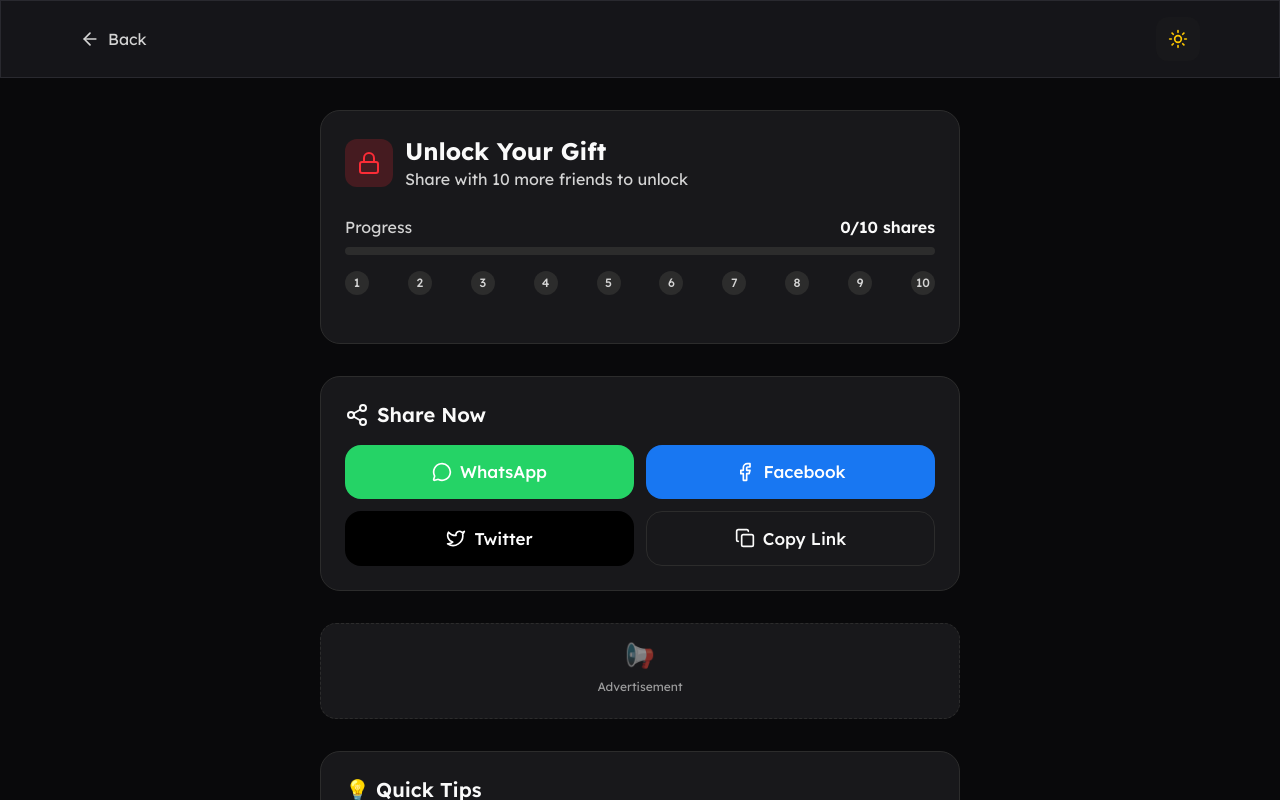
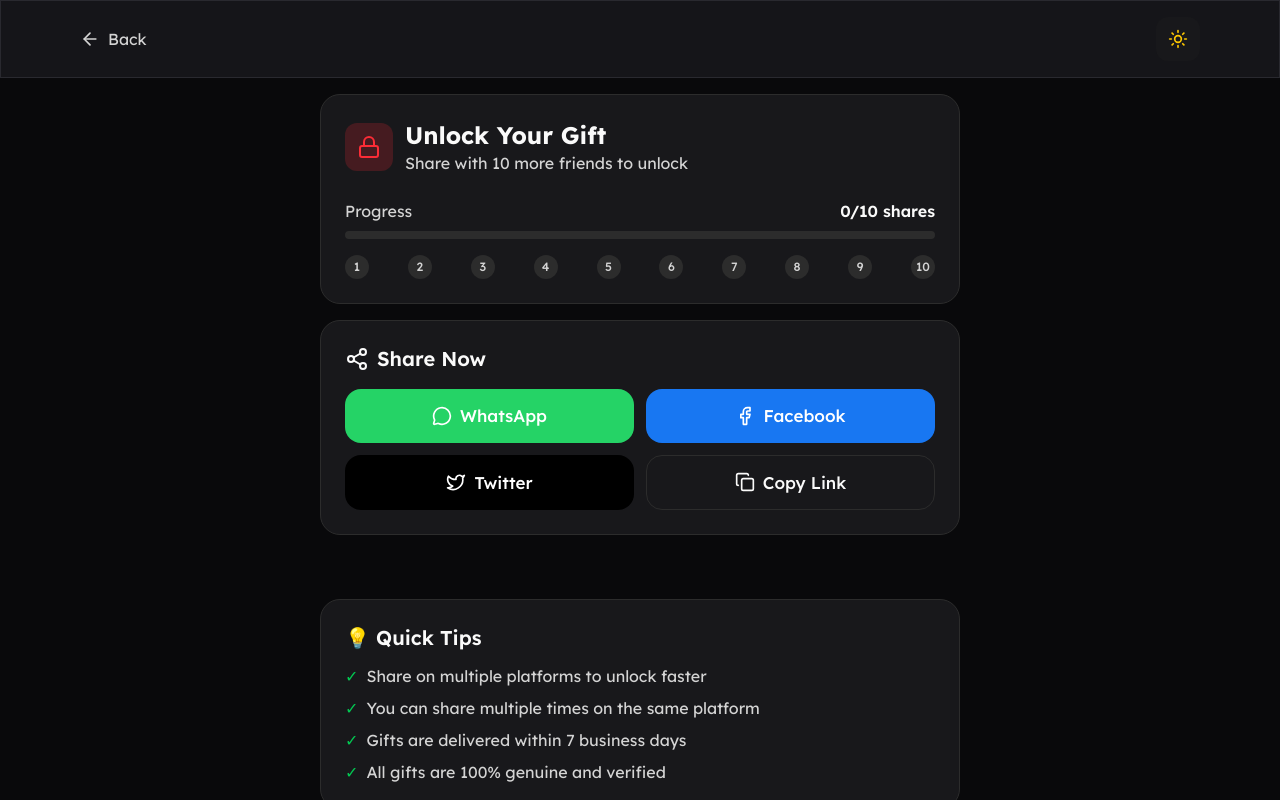
Before and after one commit to RohanNikumbh27/christmasgifts, a Next.js app: page /share in a window 1280 px wide. Shown: the top 800 px of the page. Built offline with nearby package versions, Linux system fonts and the light colour scheme.

Commit message:
ads added

```diff
--- a/src/app/page.tsx
+++ b/src/app/page.tsx
@@ -11,6 +11,7 @@
 import { PrizeShowcase } from "@/components/PrizeShowcase";
 import { Gift as GiftType } from "@/data/gifts";
 import { winners } from "@/data/winners";
+import NativeAd from "@/components/NativeAd";
 
 export default function Home() {
   const [showPopup, setShowPopup] = useState(false);
@@ -113,7 +114,7 @@
       {/* Ad Banner */}
       <section className="py-4 px-4">
         <div className="max-w-3xl mx-auto">
-          <AdBanner variant="horizontal" />
+          <AdBanner/>
         </div>
       </section>
 
@@ -138,6 +139,13 @@
               </div>
             ))}
           </div>
+        </div>
+      </section>
+
+      {/* Native Ad after Stats */}
+      <section className="py-4 px-4">
+        <div className="max-w-3xl mx-auto">
+          <NativeAd />
         </div>
       </section>
 
@@ -191,7 +199,7 @@
       {/* Another Ad */}
       <section className="py-4 px-4">
         <div className="max-w-3xl mx-auto">
-          <AdBanner variant="horizontal" />
+          <AdBanner/>
         </div>
       </section>
 
@@ -227,6 +235,13 @@
               </div>
             ))}
           </div>
+        </div>
+      </section>
+
+      {/* Native Ad before Footer */}
+      <section className="py-4 px-4">
+        <div className="max-w-3xl mx-auto">
+          <NativeAd />
         </div>
       </section>
 
--- a/src/app/share/page.tsx
+++ b/src/app/share/page.tsx
@@ -16,6 +16,7 @@
 } from "lucide-react";
 import { ThemeToggle } from "@/components/ThemeToggle";
 import { AdBanner } from "@/components/AdBanner";
+import NativeAd from "@/components/NativeAd";
 
 export default function SharePage() {
     const router = useRouter();
@@ -174,23 +175,25 @@
                 </div>
             </header>
 
-            <div className="max-w-2xl mx-auto px-4 py-8">
+            <div className="max-w-2xl mx-auto px-4 py-4">
                 {/* Gift Preview */}
                 {gift && (
-                    <div className="card text-center mb-8 animate-scale-in">
-                        <div className="inline-flex items-center justify-center w-20 h-20 rounded-2xl mb-4"
+                    <div className="card flex items-center gap-4 !p-4 mb-4 animate-scale-in">
+                        <div className="w-16 h-16 rounded-xl flex items-center justify-center shrink-0"
                             style={{ backgroundColor: gift.color + '20' }}>
-                            <span className="text-6xl">{gift.icon}</span>
+                            <span className="text-3xl">{gift.icon}</span>
                         </div>
-                        <h2 className="text-3xl font-bold text-[var(--foreground)] mb-1">
-                            Your Gift: {gift.name}
-                        </h2>
-                        <p className="text-lg text-[var(--text-muted)]">Worth ₹10,000+</p>
+                        <div>
+                            <p className="text-sm font-medium text-[var(--text-muted)]">Your Gift</p>
+                            <h2 className="text-xl font-bold text-[var(--foreground)]">
+                                {gift.name}
+                            </h2>
+                        </div>
                     </div>
                 )}
 
                 {/* Unlock Progress */}
-                <div className="card mb-8">
+                <div className="card mb-4">
                     <div className="flex items-center gap-3 mb-6">
                         {isUnlocked ? (
                             <div className="w-12 h-12 rounded-xl bg-green-500/20 flex items-center justify-center">
@@ -231,7 +234,7 @@
                     </div>
 
                     {/* Progress Steps */}
-                    <div className="flex justify-between mb-6">
+                    <div className="flex justify-between">
                         {Array.from({ length: requiredShares }, (_, i) => (
                             <div
                                 key={i}
@@ -249,7 +252,7 @@
 
                 {/* Share Buttons */}
                 {!isUnlocked && (
-                    <div className="card mb-8">
+                    <div className="card">
                         <div className="flex items-center gap-2 mb-4">
                             <Share2 className="w-6 h-6 text-[var(--foreground)]" />
                             <h3 className="text-xl font-semibold text-[var(--foreground)]">Share Now</h3>
@@ -372,7 +375,7 @@
                 )}
 
                 {/* Ad */}
-                <AdBanner variant="horizontal" className="mb-8" />
+                <AdBanner/>
 
                 {/* Tips */}
                 <div className="card">
@@ -396,6 +399,11 @@
                         </li>
                     </ul>
                 </div>
+
+                {/* Native Ad */}
+                <div className="mt-8">
+                    <NativeAd />
+                </div>
             </div>
         </main >
     );
--- a/src/components/AdBanner.tsx
+++ b/src/components/AdBanner.tsx
@@ -1,24 +1,11 @@
 "use client";
 
-interface AdBannerProps {
-    variant?: "horizontal" | "vertical" | "square";
-    className?: string;
-}
+import NativeAd from "./NativeAd";
 
-export function AdBanner({ variant = "horizontal", className = "" }: AdBannerProps) {
-    const sizeClasses = {
-        horizontal: "w-full h-24",
-        vertical: "w-full h-64 md:w-48 md:h-full",
-        square: "w-full aspect-square max-w-xs",
-    };
-
+export function AdBanner() {
     return (
-        <div className={`ad-container ${sizeClasses[variant]} ${className}`}>
-            <div className="flex flex-col items-center justify-center h-full gap-2">
-                <div className="text-2xl opacity-50">📢</div>
-                <p className="text-xs opacity-70">Advertisement</p>
-                <div className="w-24 h-1 bg-[var(--card-border)] rounded-full" />
-            </div>
+        <div>
+            <NativeAd/>
         </div>
     );
 }
--- /dev/null
+++ b/src/components/NativeAd.tsx
@@ -0,0 +1,31 @@
+'use client';
+
+import { useEffect, useRef } from 'react';
+
+export default function NativeAd() {
+  const bannerLoaded = useRef(false);
+
+  useEffect(() => {
+    if (bannerLoaded.current) return;
+
+    const script = document.createElement('script');
+    script.src = "https://pl28293465.effectivegatecpm.com/c092032294eea7ba8a7e9d8c0db985af/invoke.js";
+    script.async = true;
+    script.setAttribute('data-cfasync', 'false');
+
+    document.body.appendChild(script);
+    bannerLoaded.current = true;
+
+    return () => {
+      if (document.body.contains(script)) {
+        document.body.removeChild(script);
+      }
+    };
+  }, []);
+
+  return (
+    <div className="flex justify-center my-8">
+      <div id="container-c092032294eea7ba8a7e9d8c0db985af"></div>
+    </div>
+  );
+}
--- a/src/components/PageLayout.tsx
+++ b/src/components/PageLayout.tsx
@@ -3,6 +3,7 @@
 import Link from "next/link";
 import { Gift } from "lucide-react";
 import { ThemeToggle } from "@/components/ThemeToggle";
+import NativeAd from "@/components/NativeAd";
 
 interface PageLayoutProps {
     children: React.ReactNode;
@@ -47,6 +48,13 @@
             <section className="py-12 px-4">
                 <div className="max-w-4xl mx-auto">
                     {children}
+                </div>
+            </section>
+
+            {/* Ad Section */}
+            <section className="py-4 px-4">
+                <div className="max-w-4xl mx-auto">
+                    <NativeAd />
                 </div>
             </section>
 
--- a/src/components/PrizeShowcase.tsx
+++ b/src/components/PrizeShowcase.tsx
@@ -3,6 +3,7 @@
 import { useState, useEffect } from "react";
 import { showcaseGifts, Gift } from "@/data/gifts";
 import { Sparkles, TrendingUp } from "lucide-react";
+import NativeAd from "./NativeAd";
 
 export function PrizeShowcase() {
     const [displayedGifts, setDisplayedGifts] = useState<Gift[]>([]);
@@ -88,7 +89,6 @@
                     </div>
                 ))}
             </div>
-
             {/* Live indicator */}
             <div className="flex items-center justify-center gap-2 mt-6">
                 <div className="relative">
@@ -97,6 +97,8 @@
                 </div>
                 <span className="text-sm text-[var(--text-muted)]">Live prizes • Updates every 5 seconds</span>
             </div>
+            <NativeAd/>
+
         </div>
     );
 }
```
